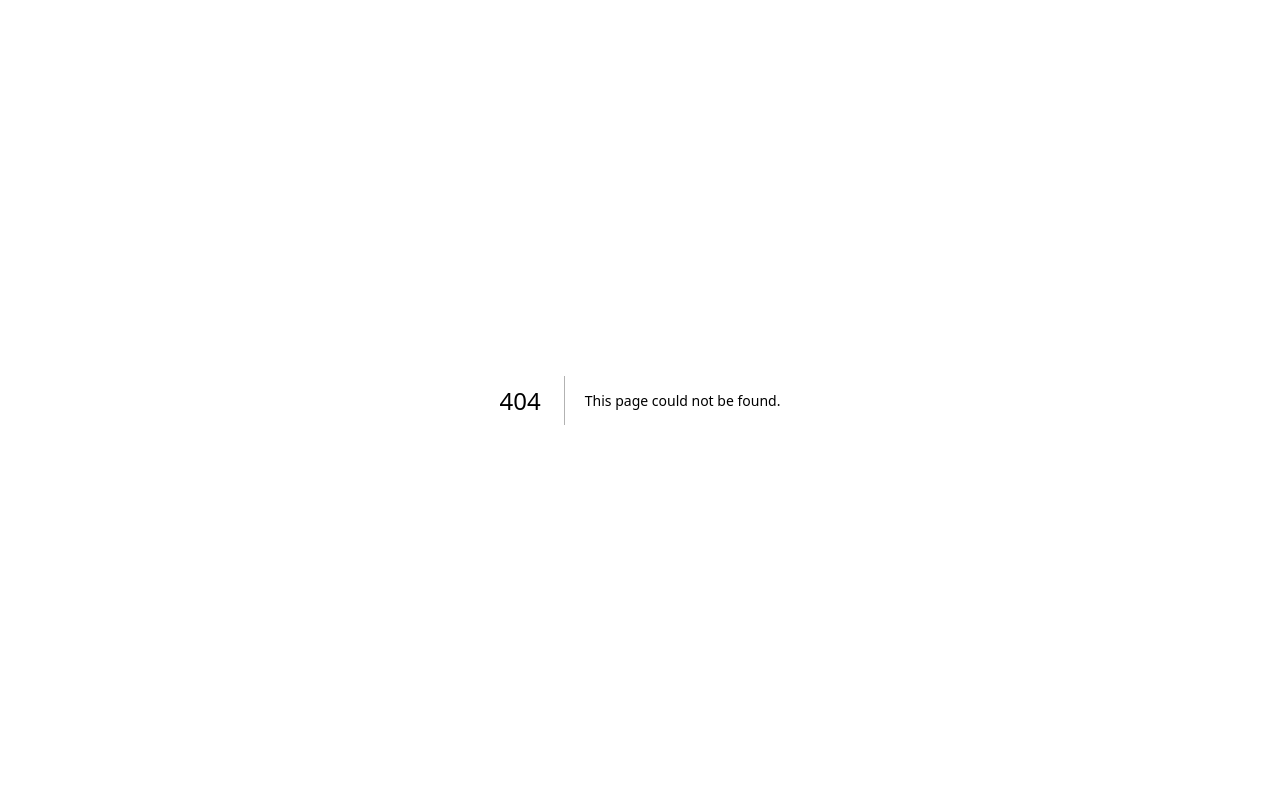
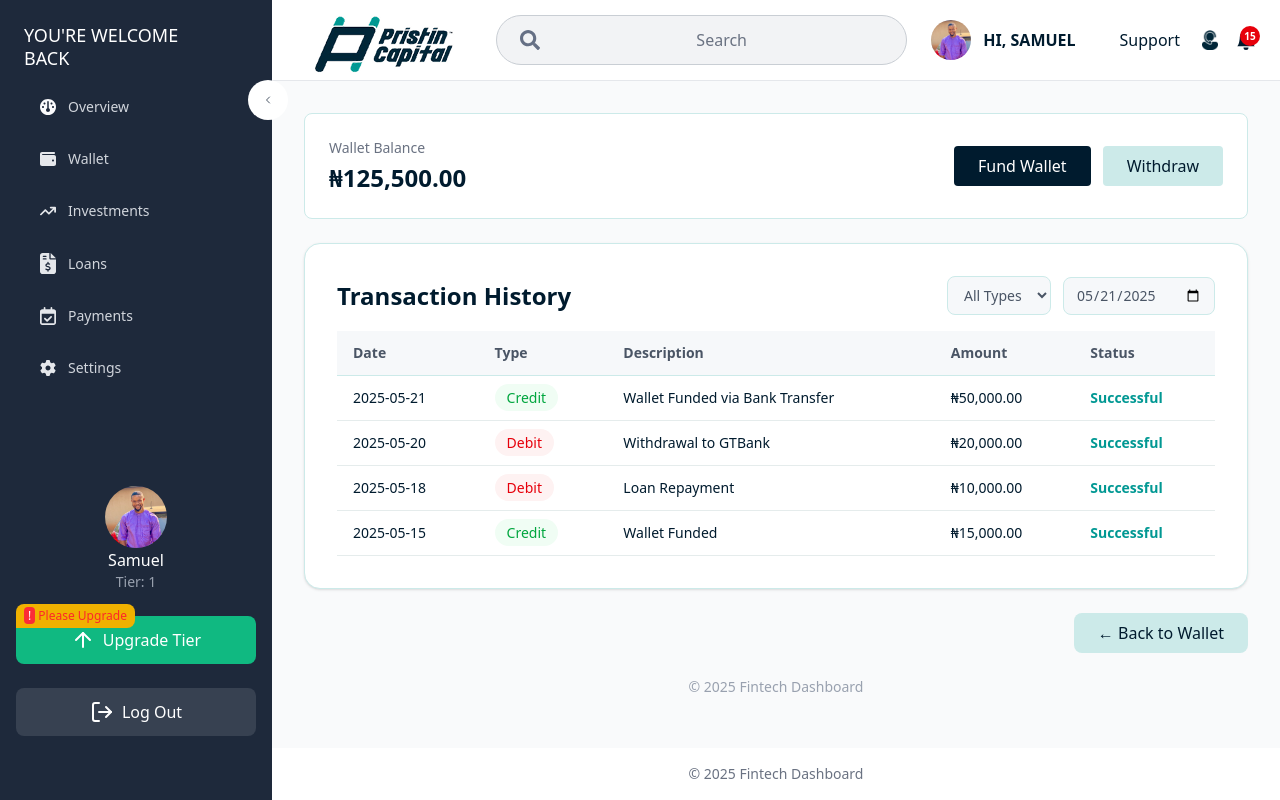
Before and after one commit to Nwose/pristinCapital, a Next.js app: page /dashboard/wallet/transaction-history in a window 1280 px wide. Before the commit this address had no page. Built offline with nearby package versions, Linux system fonts and the light colour scheme.

Commit message:
dashboard partly done

```diff
--- a/app/dashboard/wallet/page.tsx
+++ b/app/dashboard/wallet/page.tsx
@@ -1,9 +1,11 @@
 "use client";
 
 import React, { useState } from "react";
-import Image from "next/image";
+// import Image from "next/image";
+import { useRouter } from "next/navigation";
 
 export default function WalletPage() {
+  const router = useRouter();
   const [tab, setTab] = useState<"fund" | "withdraw">("fund");
   const [amount, setAmount] = useState("");
   const [withdrawAmount, setWithdrawAmount] = useState("");
@@ -46,7 +48,12 @@ export default function WalletPage() {
               <span className="text-gray-500 text-base font-medium">
                 Payment Method
               </span>
-              <button className="text-[#019893] text-base font-medium hover:underline">
+              <button
+                onClick={() =>
+                  router.push("/dashboard/wallet/transaction-history")
+                }
+                className="text-[#019893] text-base font-medium hover:underline"
+              >
                 Transaction History
               </button>
             </div>
--- /dev/null
+++ b/app/dashboard/wallet/transaction-history/page.tsx
@@ -0,0 +1,138 @@
+"use client";
+
+import React from "react";
+import { useRouter } from "next/navigation";
+
+export default function TransactionHistoryPage() {
+  const router = useRouter();
+
+  const transactions = [
+    {
+      date: "2025-05-21",
+      type: "Credit",
+      description: "Wallet Funded via Bank Transfer",
+      amount: "₦50,000.00",
+      status: "Successful",
+    },
+    {
+      date: "2025-05-20",
+      type: "Debit",
+      description: "Withdrawal to GTBank",
+      amount: "₦20,000.00",
+      status: "Successful",
+    },
+    {
+      date: "2025-05-18",
+      type: "Debit",
+      description: "Loan Repayment",
+      amount: "₦10,000.00",
+      status: "Successful",
+    },
+    {
+      date: "2025-05-15",
+      type: "Credit",
+      description: "Wallet Funded",
+      amount: "₦15,000.00",
+      status: "Successful",
+    },
+  ];
+
+  return (
+    <div className="space-y-6">
+      {/* Wallet Balance Section */}
+      <div className="bg-white rounded-lg border border-[#CCEAE9] p-6 flex flex-col md:flex-row md:items-center md:justify-between">
+        <div>
+          <div className="text-gray-500 text-sm mb-1">Wallet Balance</div>
+          <div className="text-2xl font-bold text-[#001B2E]">₦125,500.00</div>
+        </div>
+
+        <div className="flex gap-3 mt-4 md:mt-0">
+          <button className="px-6 py-2 rounded bg-[#001B2E] text-white font-medium hover:bg-[#019893] transition-colors">
+            Fund Wallet
+          </button>
+          <button className="px-6 py-2 rounded bg-[#CCEAE9] text-[#001B2E] font-medium hover:bg-[#019893] hover:text-white transition-colors">
+            Withdraw
+          </button>
+        </div>
+      </div>
+
+      {/* Transaction History Card */}
+      <div className="bg-white rounded-2xl border border-[#CCEAE9] p-8 shadow-sm">
+        <div className="flex flex-col md:flex-row md:items-center md:justify-between mb-4">
+          <h2 className="text-2xl font-semibold text-[#001B2E] mb-4 md:mb-0">
+            Transaction History
+          </h2>
+
+          <div className="flex items-center gap-3">
+            <select className="border border-[#CCEAE9] rounded-lg px-3 py-2 text-gray-600 text-sm bg-[#F6F8FA] focus:outline-none">
+              <option>All Types</option>
+              <option>Credit</option>
+              <option>Debit</option>
+            </select>
+
+            <input
+              type="date"
+              defaultValue="2025-05-21"
+              className="border border-[#CCEAE9] rounded-lg px-3 py-2 text-gray-600 text-sm bg-[#F6F8FA] focus:outline-none"
+            />
+          </div>
+        </div>
+
+        {/* Table */}
+        <div className="overflow-x-auto">
+          <table className="min-w-full text-left border-collapse">
+            <thead>
+              <tr className="border-b border-[#CCEAE9] bg-[#F6F8FA] text-gray-600 text-sm">
+                <th className="py-3 px-4">Date</th>
+                <th className="py-3 px-4">Type</th>
+                <th className="py-3 px-4">Description</th>
+                <th className="py-3 px-4">Amount</th>
+                <th className="py-3 px-4">Status</th>
+              </tr>
+            </thead>
+            <tbody>
+              {transactions.map((txn, index) => (
+                <tr
+                  key={index}
+                  className="border-b border-[#E5ECEC] hover:bg-[#F9FBFB] text-[#001B2E] text-sm"
+                >
+                  <td className="py-3 px-4">{txn.date}</td>
+                  <td className="py-3 px-4">
+                    <span
+                      className={`${
+                        txn.type === "Credit"
+                          ? "text-green-600 bg-green-50"
+                          : "text-red-600 bg-red-50"
+                      } px-3 py-1 rounded-full text-sm font-medium`}
+                    >
+                      {txn.type}
+                    </span>
+                  </td>
+                  <td className="py-3 px-4">{txn.description}</td>
+                  <td className="py-3 px-4 font-medium">{txn.amount}</td>
+                  <td className="py-3 px-4 text-[#019893] font-semibold">
+                    {txn.status}
+                  </td>
+                </tr>
+              ))}
+            </tbody>
+          </table>
+        </div>
+      </div>
+
+      {/* ✅ Fixed Back Button */}
+      <div className="flex justify-end">
+        <button
+          onClick={() => router.push("/dashboard/wallet")}
+          className="px-6 py-2 rounded-lg bg-[#CCEAE9] text-[#001B2E] font-medium hover:bg-[#019893] hover:text-white transition-colors"
+        >
+          ← Back to Wallet
+        </button>
+      </div>
+
+      <footer className="text-center text-gray-400 text-sm mt-6">
+        © 2025 Fintech Dashboard
+      </footer>
+    </div>
+  );
+}
```
